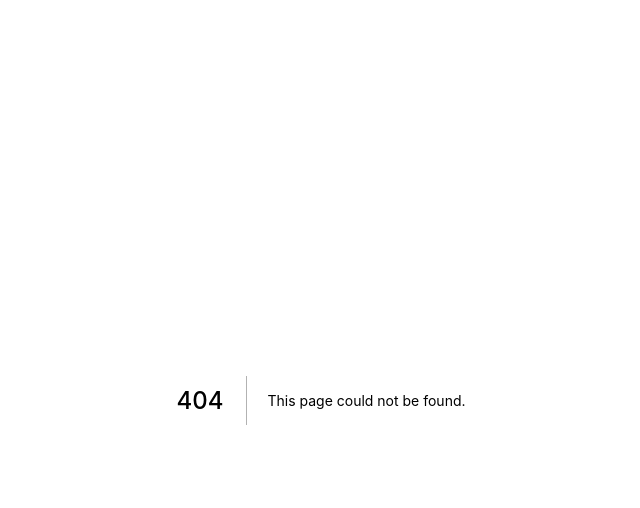
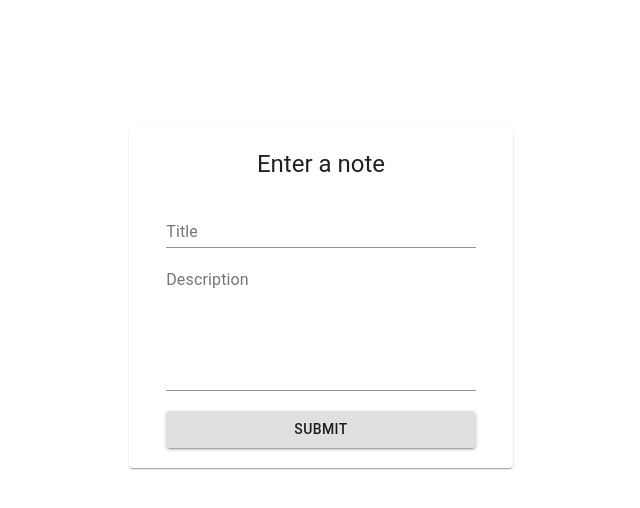
Before and after one commit to OltLatifi/notes, a Next.js app: page /note in a window 1280 px wide. Before the commit this address had no page. Shown: the top 508 px of the page, without its empty margins (319-959 px from the left). Built offline with nearby package versions, Linux system fonts and the light colour scheme.

Commit message:
form creation

```diff
--- a/pages/index.js
+++ b/pages/index.js
@@ -8,9 +8,7 @@ export default function Home() {
   return (
     <Layout>
       <Navbar/>
-      <div className={styles.container}>
 
-      </div>
     </Layout>
   )
 }
--- /dev/null
+++ b/pages/note.js
@@ -0,0 +1,31 @@
+import {TextField, Typography, Button, Card} from '@material-ui/core'
+import styles from '../styles/Form.module.css'
+
+function note() {
+    return (
+        <center>
+            <Card  className={styles.form}>
+            <Typography variant="h5">Enter a note</Typography><br/>
+            <form noValidate autoComplete="off" >
+                <TextField
+                    id="standard-basic"
+                    label="Title"
+                    className={styles.input}/>
+                <br/>
+                <TextField
+                    id="standard-multiline-static"
+                    label="Description"
+                    className={styles.input}
+                    multiline
+                    rows={6}
+                    />
+                <br/><br/>
+                <Button variant="contained" className={styles.input}>Submit</Button>
+            </form>
+            </Card>
+        </center>
+
+    )
+}
+
+export default note
--- /dev/null
+++ b/styles/Form.module.css
@@ -0,0 +1,12 @@
+.form{
+    width: 30%;
+    height:60%;
+    margin: 10%;
+    padding: 20px;
+
+}
+
+.input{
+    width:90%;
+    padding: 5%;
+}
```
